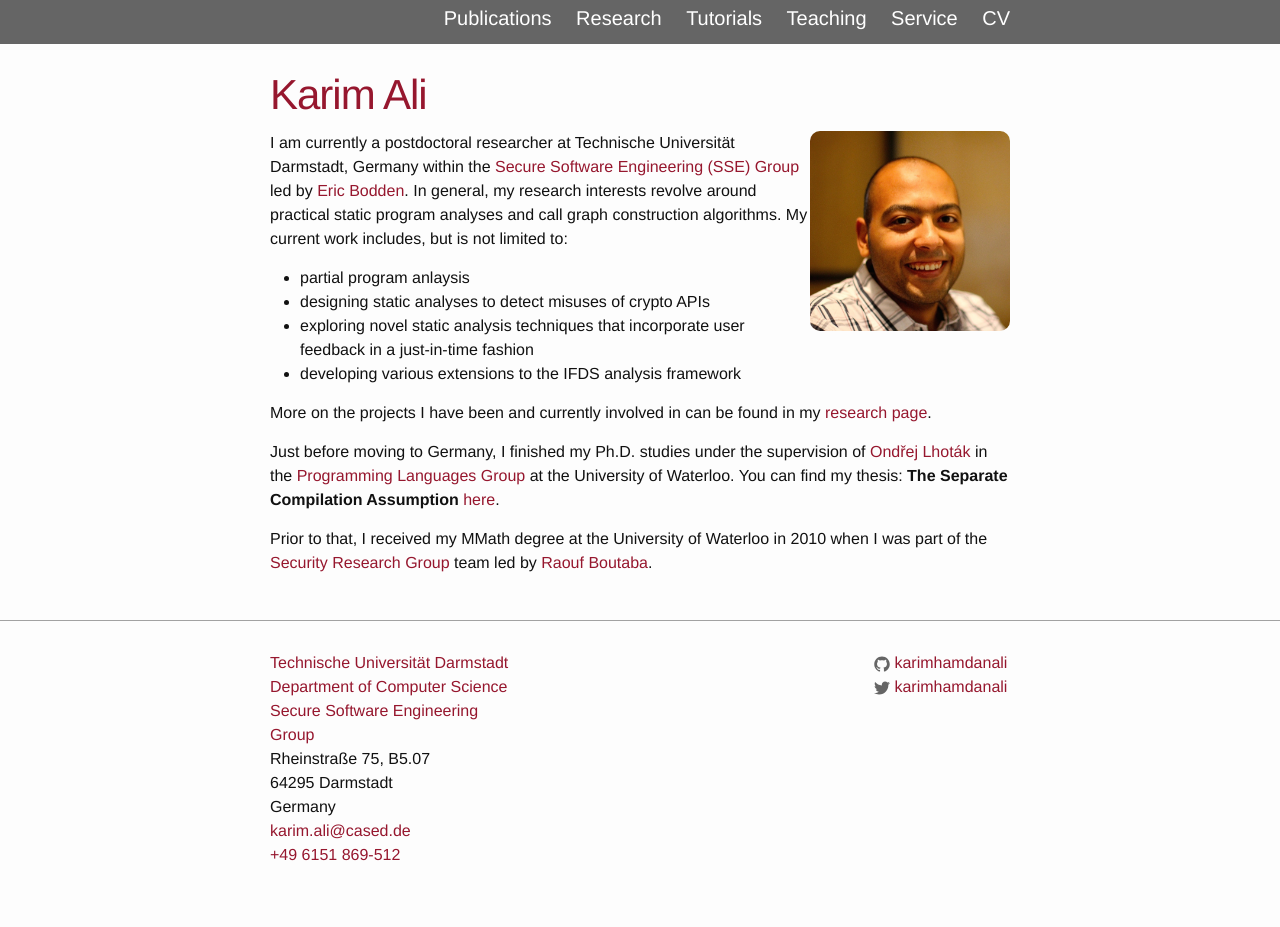
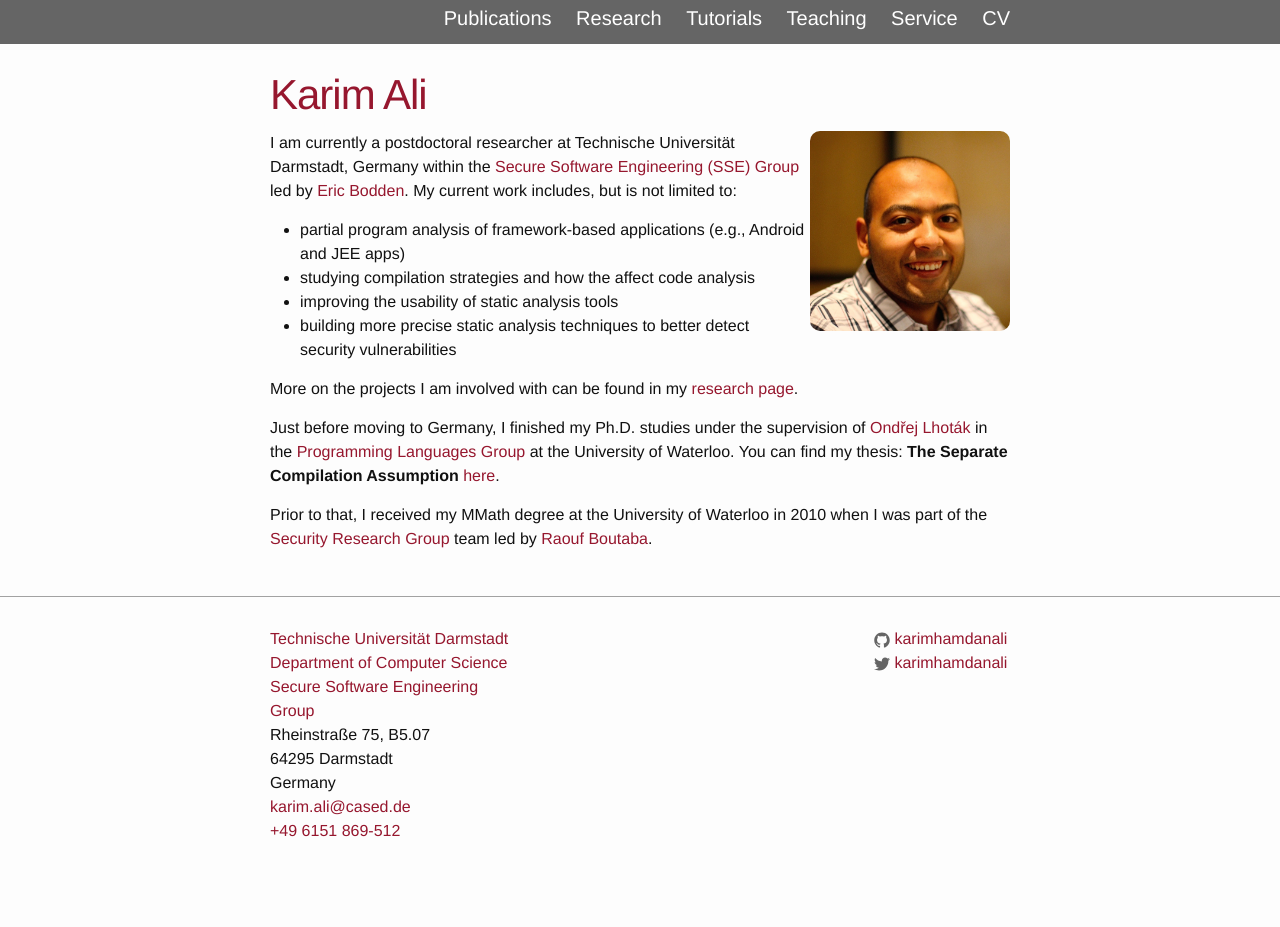
Before and after one commit to karimhamdanali/karimhamdanali.github.io, a Jekyll site: the page built from index.html, in a window 1280 px wide. Built offline with Jekyll 4.4.1, drawn with Linux system fonts in a browser that asks for light colours; after the commit the page ends 903 px from its top, so only the background shows below that.

Commit message:
updated home page about paragraph

```diff
--- a/index.html
+++ b/index.html
@@ -11,19 +11,18 @@ title: Home
 	<p>
 		I am currently a postdoctoral researcher at Technische Universit&auml;t Darmstadt, Germany within the
 		<a href="http://sseblog.ec-spride.de/" target="_blank">Secure Software Engineering (SSE) Group</a> led by
-		<a href="http://bodden.de/" target="_blank">Eric Bodden</a>. In general, my research interests revolve around
-		practical static program analyses and call graph construction algorithms. My current work includes,
+		<a href="http://bodden.de/" target="_blank">Eric Bodden</a>. My current work includes,
 		but is not limited to:
 		<ul>
-			<li>partial program anlaysis</li>
-			<li>designing static analyses to detect misuses of crypto APIs</li>
-			<li>exploring novel static analysis techniques that incorporate user feedback in a just-in-time fashion</li>
-			<li>developing various extensions to the IFDS analysis framework</li>
+			<li>partial program analysis of framework-based applications (e.g., Android and JEE apps)</li>
+			<li>studying compilation strategies and how the affect code analysis</li>
+			<li>improving the usability of static analysis tools</li>
+			<li>building more precise static analysis techniques to better detect security vulnerabilities</li>
 		</ul>
 	</p>
 
 	<p>
-		More on the projects I have been and currently involved in can be found in my
+		More on the projects I am involved with can be found in my
 		<a href="{{ "/research" |  prepend: site.baseurl }}">research page</a>.
 	</p>
 
```
